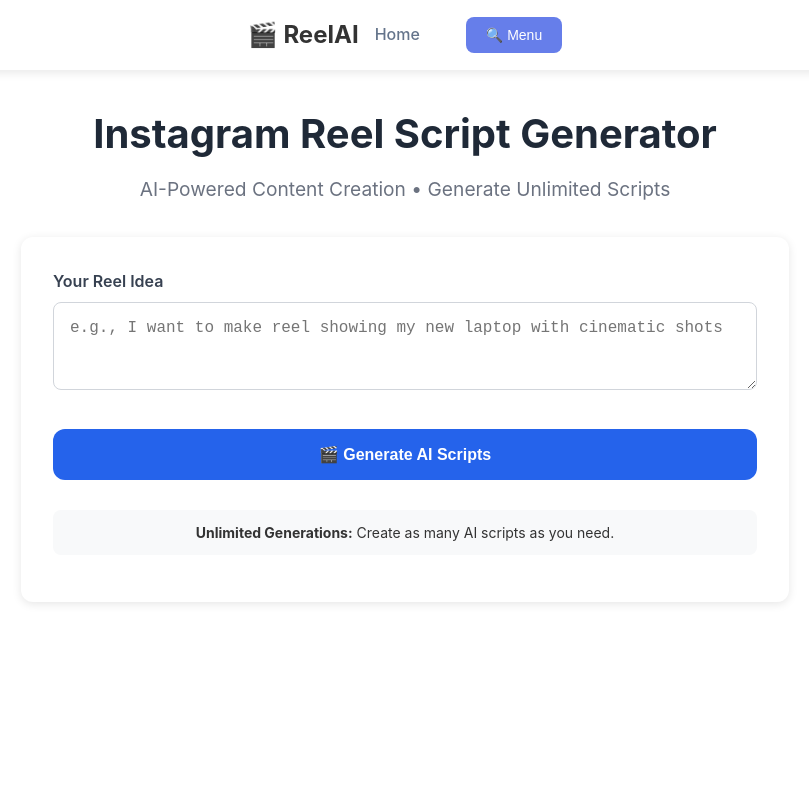
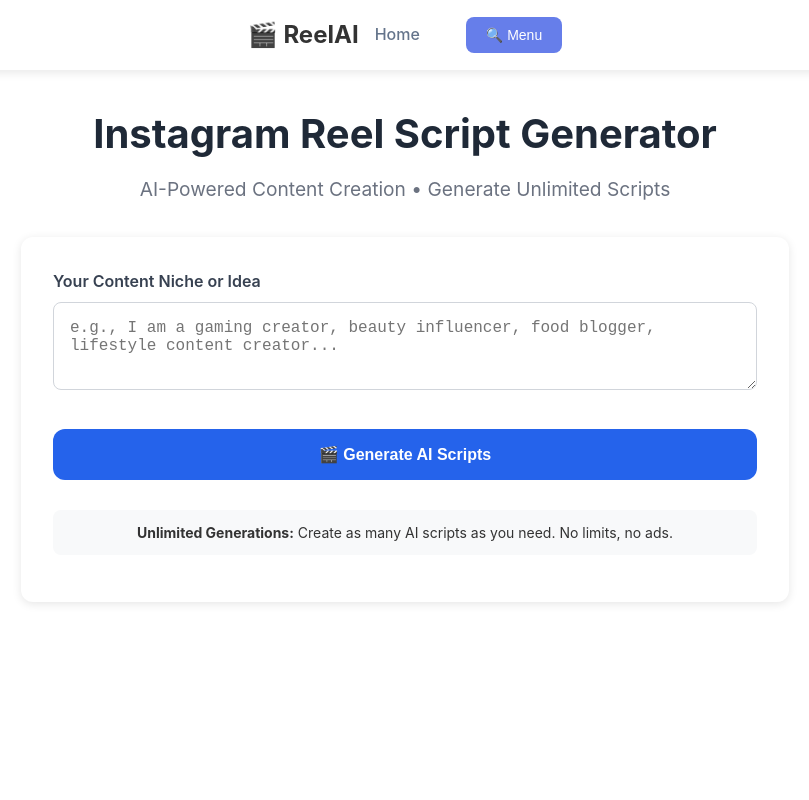
Before and after one commit to jairajsingh9283-boop/insta-trend-ai, a Next.js app: page / in a window 1280 px wide. Shown: the top 800 px of the page, without its empty margins (235-1044 px from the left). Built offline with nearby package versions, Linux system fonts and the light colour scheme.

Commit message:
Update page.js

```diff
--- a/app/page.js
+++ b/app/page.js
@@ -1,4 +1,4 @@
-// app/page.js - PURE AI GENERATION (NO ADS, NO LIMITS)
+// app/page.js - PURE AI GENERATION (NO TEMPLATES)
 'use client';
 import { useState } from 'react';
 
@@ -8,10 +8,10 @@ export default function Home() {
   const [loading, setLoading] = useState(false);
   const [lastError, setLastError] = useState('');
 
-  // Pure generation function - NO LIMITS
+  // Pure generation function - NO TEMPLATES
   const generateScripts = async () => {
     if (!userScript.trim()) {
-      alert('Please enter your script idea!');
+      alert('Please enter your content niche or idea!');
       return;
     }
 
@@ -58,15 +58,15 @@ export default function Home() {
       {/* Main Input Area */}
       <div className="chat-container">
         <div className="input-area">
-          <label>Your Reel Idea</label>
+          <label>Your Content Niche or Idea</label>
           <textarea
             value={userScript}
             onChange={(e) => setUserScript(e.target.value)}
-            placeholder="e.g., I want to make reel showing my new laptop with cinematic shots"
+            placeholder="e.g., I am a gaming creator, beauty influencer, food blogger, lifestyle content creator..."
             rows="3"
           />
 
-          {/* Generation Button - NO LIMITS */}
+          {/* Generation Button */}
           <button
             onClick={generateScripts}
             disabled={loading}
@@ -78,7 +78,7 @@ export default function Home() {
           {/* Info Text */}
           <div className="generation-info">
             <p>
-              <strong>Unlimited Generations:</strong> Create as many AI scripts as you need.
+              <strong>Unlimited Generations:</strong> Create as many AI scripts as you need. No limits, no ads.
             </p>
           </div>
         </div>
```
